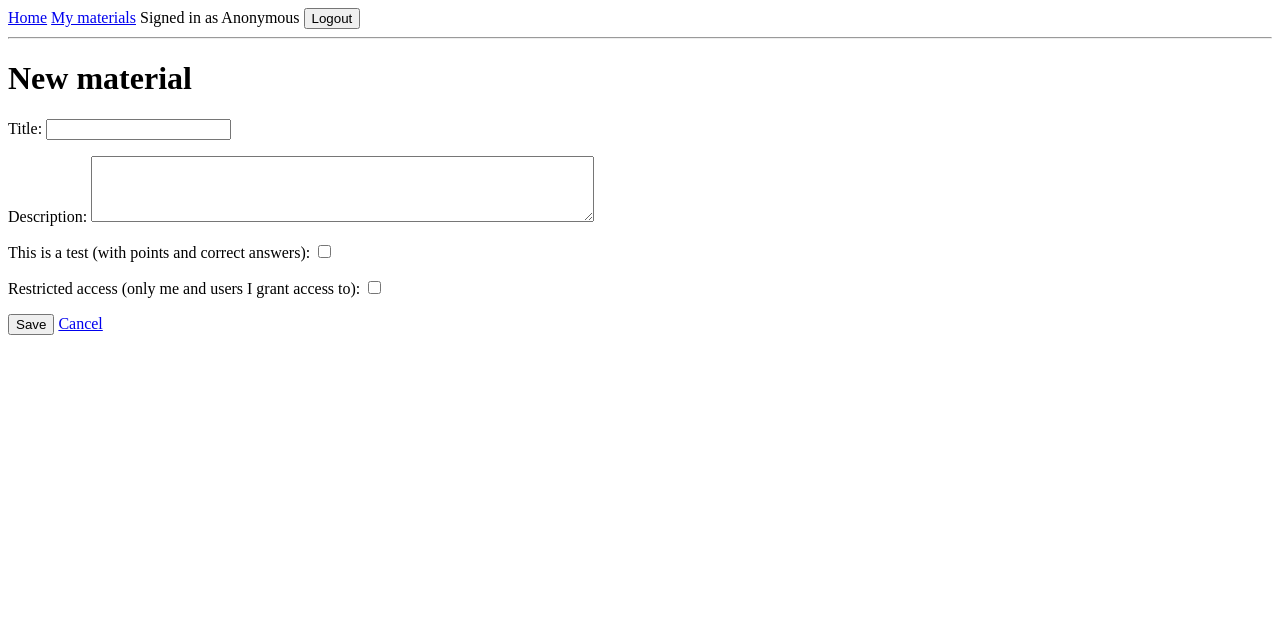
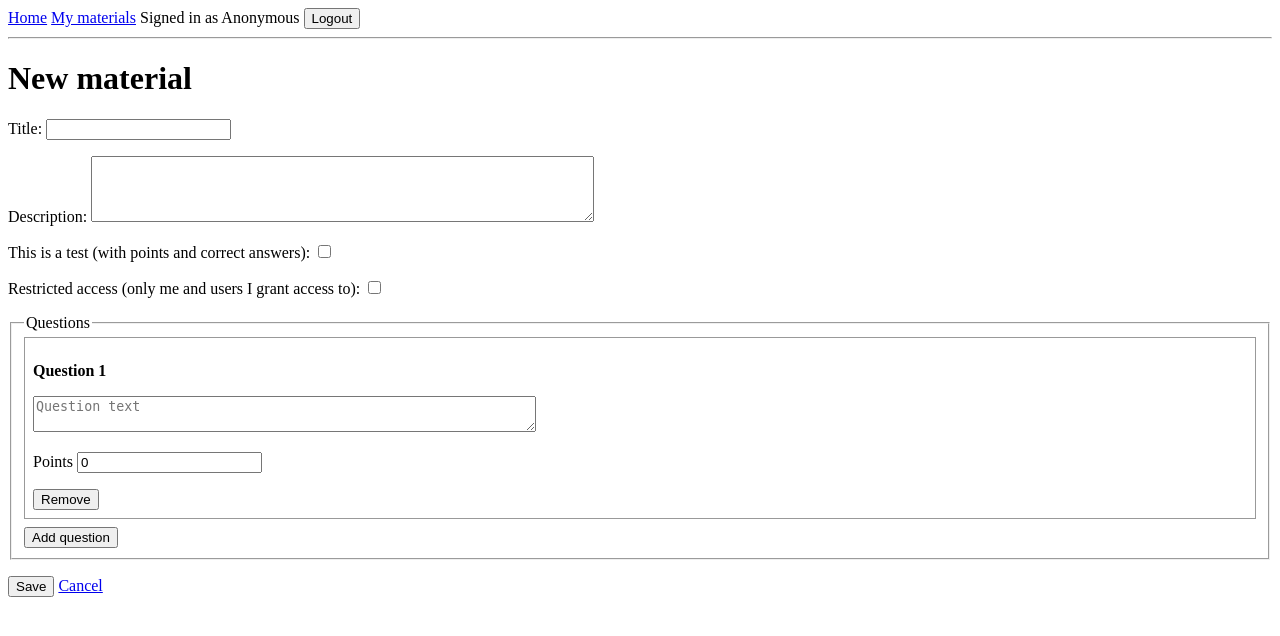
Before and after one commit to aacuke17-boop/Django-Test-editor-Practice, a Django app: page /materials/new/ in a window 1280 px wide. Shown: the top 636 px of the page. Run offline with Django 5.2, Linux system fonts and the light colour scheme; a user stored in the database is signed in; data comes from the database, SQL or seed files in the repository.

Commit message:
Add questions to editor

```diff
--- /dev/null
+++ b/surveys/editor.py
@@ -0,0 +1,46 @@
+from decimal import Decimal, InvalidOperation
+
+from .models import Question
+
+
+def blank_question(index):
+    return {"index": str(index), "text": "", "points": "0"}
+
+
+def parse_points(value):
+    try:
+        points = Decimal(value)
+    except InvalidOperation:
+        return Decimal("0")
+    if not points.is_finite() or points < 0 or points > Decimal("999.99"):
+        return Decimal("0")
+    return points.quantize(Decimal("0.01"))
+
+
+def parse_questions(post):
+    questions = []
+    for index in post.getlist("question_index"):
+        if not (index.isascii() and index.isdigit()):
+            continue
+        questions.append(
+            {
+                "index": index,
+                "text": post.get(f"q{index}_text", "").strip(),
+                "points": post.get(f"q{index}_points", "").strip(),
+            }
+        )
+    return questions
+
+
+def save_questions(material, questions):
+    position = 0
+    for item in questions:
+        if not item["text"]:
+            continue
+        position += 1
+        Question.objects.create(
+            form=material,
+            question_text=item["text"],
+            points=parse_points(item["points"]),
+            position=position,
+        )
--- /dev/null
+++ b/surveys/static/surveys/app.js
@@ -0,0 +1,50 @@
+(function () {
+    "use strict";
+
+    function initEditor() {
+        var list = document.getElementById("questions-list");
+        var addButton = document.getElementById("add-question");
+        var template = document.getElementById("question-template");
+
+        function renumber() {
+            list.querySelectorAll(".question-block").forEach(function (block, i) {
+                block.querySelector(".question-number").textContent = String(i + 1);
+            });
+        }
+
+        function nextIndex() {
+            var max = 0;
+            list.querySelectorAll('input[name="question_index"]').forEach(function (input) {
+                var value = parseInt(input.value, 10);
+                if (value > max) {
+                    max = value;
+                }
+            });
+            return max + 1;
+        }
+
+        addButton.addEventListener("click", function () {
+            var html = template.innerHTML.replaceAll("__index__", String(nextIndex()));
+            list.insertAdjacentHTML("beforeend", html);
+            renumber();
+        });
+
+        list.addEventListener("click", function (event) {
+            if (event.target.classList.contains("remove-question")) {
+                var block = event.target.closest(".question-block");
+                if (block) {
+                    block.remove();
+                    renumber();
+                }
+            }
+        });
+
+        renumber();
+    }
+
+    document.addEventListener("DOMContentLoaded", function () {
+        if (document.getElementById("questions-list")) {
+            initEditor();
+        }
+    });
+})();
--- /dev/null
+++ b/surveys/templates/surveys/_question_block.html
@@ -0,0 +1,13 @@
+<div class="question-block" style="border: 1px solid #999; padding: 8px; margin-bottom: 8px;">
+    <input type="hidden" name="question_index" value="{{ question.index }}">
+    <p><strong>Question <span class="question-number"></span></strong></p>
+    <p>
+        <textarea name="q{{ question.index }}_text" rows="2" cols="60" placeholder="Question text">{{ question.text }}</textarea>
+    </p>
+    <p class="points-field">
+        <label>Points
+            <input type="number" name="q{{ question.index }}_points" value="{{ question.points }}" min="0" step="0.01">
+        </label>
+    </p>
+    <button type="button" class="remove-question">Remove</button>
+</div>
--- a/surveys/templates/surveys/material_editor.html
+++ b/surveys/templates/surveys/material_editor.html
@@ -1,4 +1,5 @@
 {% extends "base.html" %}
+{% load static %}
 
 {% block title %}{% if material %}Edit material{% else %}New material{% endif %} - Questionnaires{% endblock %}
 
@@ -7,7 +8,30 @@
     <form method="post">
         {% csrf_token %}
         {{ form.as_p }}
-        <button type="submit">Save</button>
-        <a href="{% url 'my_materials' %}">Cancel</a>
+
+        {% if not material %}
+            <fieldset>
+                <legend>Questions</legend>
+                <div id="questions-list">
+                    {% for question in questions %}
+                        {% include "surveys/_question_block.html" %}
+                    {% endfor %}
+                </div>
+                <button type="button" id="add-question">Add question</button>
+            </fieldset>
+
+            <template id="question-template">
+                {% include "surveys/_question_block.html" with question=blank_question %}
+            </template>
+        {% endif %}
+
+        <p>
+            <button type="submit">Save</button>
+            <a href="{% url 'my_materials' %}">Cancel</a>
+        </p>
     </form>
 {% endblock %}
+
+{% block scripts %}
+    <script src="{% static 'surveys/app.js' %}"></script>
+{% endblock %}
--- a/surveys/views.py
+++ b/surveys/views.py
@@ -1,6 +1,8 @@
 from django.contrib.auth.decorators import login_required
+from django.db import transaction
 from django.shortcuts import get_object_or_404, redirect, render
 
+from .editor import blank_question, parse_questions, save_questions
 from .forms import QuestionnaireForm
 from .models import Questionnaire
 
@@ -51,15 +53,26 @@ def my_materials(request):
 def material_create(request):
     if request.method == "POST":
         form = QuestionnaireForm(request.POST)
+        questions = parse_questions(request.POST)
         if form.is_valid():
-            material = form.save(commit=False)
-            material.creator = request.user
-            material.save()
+            with transaction.atomic():
+                material = form.save(commit=False)
+                material.creator = request.user
+                material.save()
+                save_questions(material, questions)
             return redirect("my_materials")
     else:
         form = QuestionnaireForm()
-    return render(request, "surveys/material_editor.html", {"form": form})
-
+        questions = [blank_question(1)]
+    return render(
+        request,
+        "surveys/material_editor.html",
+        {
+            "form": form,
+            "questions": questions,
+            "blank_question": blank_question("__index__"),
+        },
+    )
 
 @login_required
 def material_edit(request, pk):
--- a/templates/base.html
+++ b/templates/base.html
@@ -26,5 +26,6 @@
     <main>
         {% block content %}{% endblock %}
     </main>
+    {% block scripts %}{% endblock %}
 </body>
 </html>
```
